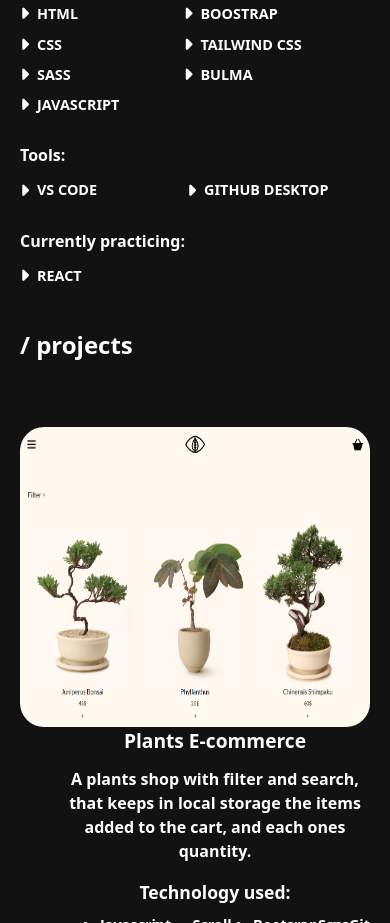
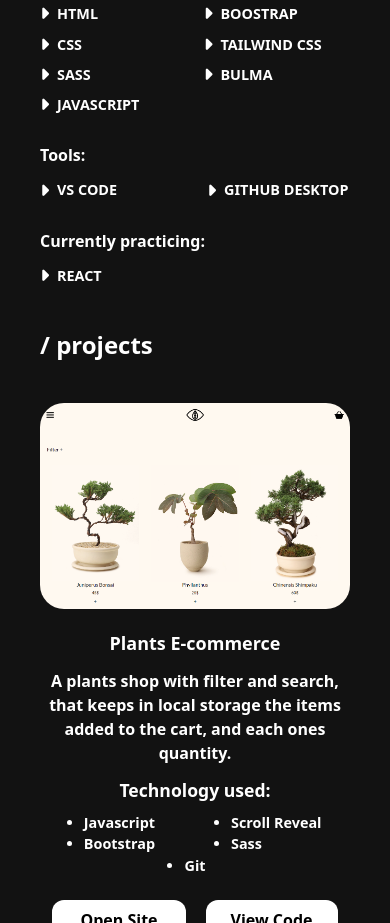
Before and after one commit to Munteanu01/Portfolio, a website: page src/index.html in a window 390 px wide. Shown: the part 1077-2000 px from the top of the page. Drawn offline with Linux system fonts and the light colour scheme.

Commit message:
making projects responsive

```diff
--- a/src/index.html
+++ b/src/index.html
@@ -10,14 +10,14 @@
     <title>Portfolio</title>
 </head>
 <body class="bg-[#121212] text-[#FFFFFF]">
-    <section class="h-[100vh] pt-[25vh] 2xl:mx-48 lg:mx-32 md:mx-24 mx-5">
+    <section class="h-[100vh] pt-[25vh] 2xl:mx-48 lg:mx-32 md:mx-24 mx-10">
         <div class="flex justify-between">
             <h1 class="font-bold xl:text-[6rem] lg:text-[4rem] text-[2rem] my-auto lg:leading-[7rem] leading-[40px]">I am <span class="rgbEffect">building</span><br class="hidden lg:flex"> things.</h1>
             <img class="xl:w-52 lg:w-44 w-28 object-contain" src="./img/My_Peep.png" alt="">
         </div>
         <p class="font-semibold xl:text-xl md:text-lg mt-16">Munteanu Alexandru/<br class="flex md:hidden">Front-End Developer/<br class="flex md:hidden"><a id="resumeLink" href="">Resume<i class="opacity-0 fa-sharp fa-solid fa-chevron-right fa-xs relative top-[1.5px] left-[1px]"></i></a></p>
     </section>
-    <section id="about" class=" 2xl:mx-48 lg:mx-32 md:mx-24 mx-5">
+    <section id="about" class=" 2xl:mx-48 lg:mx-32 md:mx-24 mx-10">
         <h1 class="xl:text-[46px] lg:text-[2rem] md:text-[1.7rem] text-[1.5rem] font-bold pb-10">/ about me</h1>
         <p class="font-semibold xl:text-xl md:text-lg">Hello! My name is Alex and  I’m a developer specializing in building (and occasionally designing) websites.</p>
         <p class="font-semibold xl:text-xl md:text-lg pt-7">Here are some technologies I have been working with:</p>
@@ -42,24 +42,23 @@
         <p class="font-semibold xl:text-xl md:text-lg  pt-7">Currently practicing:</p>
             <ul class="font-semibold xl:text-lg md:text-base text-[0.9rem] pr-[90px] pt-3"><li><i class="fa-solid fa-caret-right fa-lg pr-2"></i>REACT</li></ul>
     </section>
-    <section id="projects" class="2xl:mx-48 lg:mx-32 md:mx-24 mx-5">
-        <h1 class="xl:text-[46px] lg:text-[2rem] md:text-[1.7rem] text-[1.5rem] font-bold pb-16  pt-10">/ projects</h1>
-
-        <div class="lg:flex text-center lg:text-start">
-            <img class="rounded-3xl flex my-auto mx-auto  2xl:w-[675px] 2xl:h-[450px] xl:w-[600px] xl:h-[400px] w-[400px] h-[300px]" src="./img/Screenshot 2022-11-07 091303.png" alt="">
-                <div class="xl:pl-20 pl-10 max-w-2xl">
-                <h2 class="font-bold xl:text-[1.6rem] text-[1.2rem]">Plants E-commerce</h2>
-                <p  class="font-semibold pt-3">A plants shop with filter and search, that keeps in local storage the items added to the cart, and each ones quantity.</p>
-                <h2 class="font-bold xl:text-[1.6rem] text-[1.1rem] pt-4">Technology used:</h2>
-                <ul class="font-semibold xl:text-lg md:text-base text-[0.9rem] list-disc pl-10 pt-2 mb-6 flex lg:block">
-                    <li>Javascript</li>
-                    <li>Scroll Reveal</li>
-                    <li>Bootsrap</li>
-                    <li>Sass</li>
-                    <li>Git</li>
+    <section id="projects" class="2xl:mx-48 lg:mx-32 md:mx-24 mx-10">
+        <h1 class="xl:text-[46px] lg:text-[2rem] md:text-[1.7rem] text-[1.5rem] font-bold pb-10  pt-10">/ projects</h1>
+        <div class="lg:flex text-center lg:text-start ">
+            <img class="rounded-3xl flex my-auto lg:ml-0 mx-auto 2xl:w-[675px] 2xl:h-[450px] xl:w-[600px] xl:h-[400px] sm:w-[430px] sm:h-[300px]" src="./img/Screenshot 2022-11-07 091303.png" alt="">
+                <div class="xl:pl-20 lg:pl-14 lg:max-w-2xl max-w-md mx-auto">
+                <h2 class="font-bold xl:text-3xl md:text-xl text-lg pt-5 lg:pt-0">Plants E-commerce</h2>
+                <p  class="font-semibold pt-3 xl:text-lg">A plants shop with filter and search, that keeps in local storage the items added to the cart, and each ones quantity.</p>
+                <h2 class="font-bold xl:text-[1.6rem] text-[1.1rem] pt-3">Technology used:</h2>
+                <ul class="font-semibold xl:text-lg md:text-base text-[0.9rem] list-disc lg:pl-10 pt-2 mb-6 grid lg:block grid-cols-4 text-start">
+                    <li class="col-span-2 ml-auto mr-10">Javascript</li>
+                    <li class="col-span-2 ml-9 lg:ml-0">Scroll Reveal</li>
+                    <li class="col-span-2 ml-auto mr-10">Bootstrap</li>
+                    <li class="col-span-2 ml-9 lg:ml-0">Sass</li>
+                    <li class="col-span-4 mx-auto">Git</li>
                 </ul>
-                    <div class="justify-between flex">
-                    <a href="" class="bg-white text-black font-semibold rounded-xl px-[25px] pt-2 pb-3">Open Site</a>
+                    <div class="lg:justify-between justify-center flex">
+                    <a href="" class="bg-white text-black font-semibold rounded-xl px-[28px] pt-2 pb-3 mr-5">Open Site</a>
                     <a href="" class="bg-white text-black font-semibold rounded-xl px-[25px] pt-2 pb-3">View Code</a>
                     </div>
                 </div>
```
Also changed, not shown: dist/output.css.
